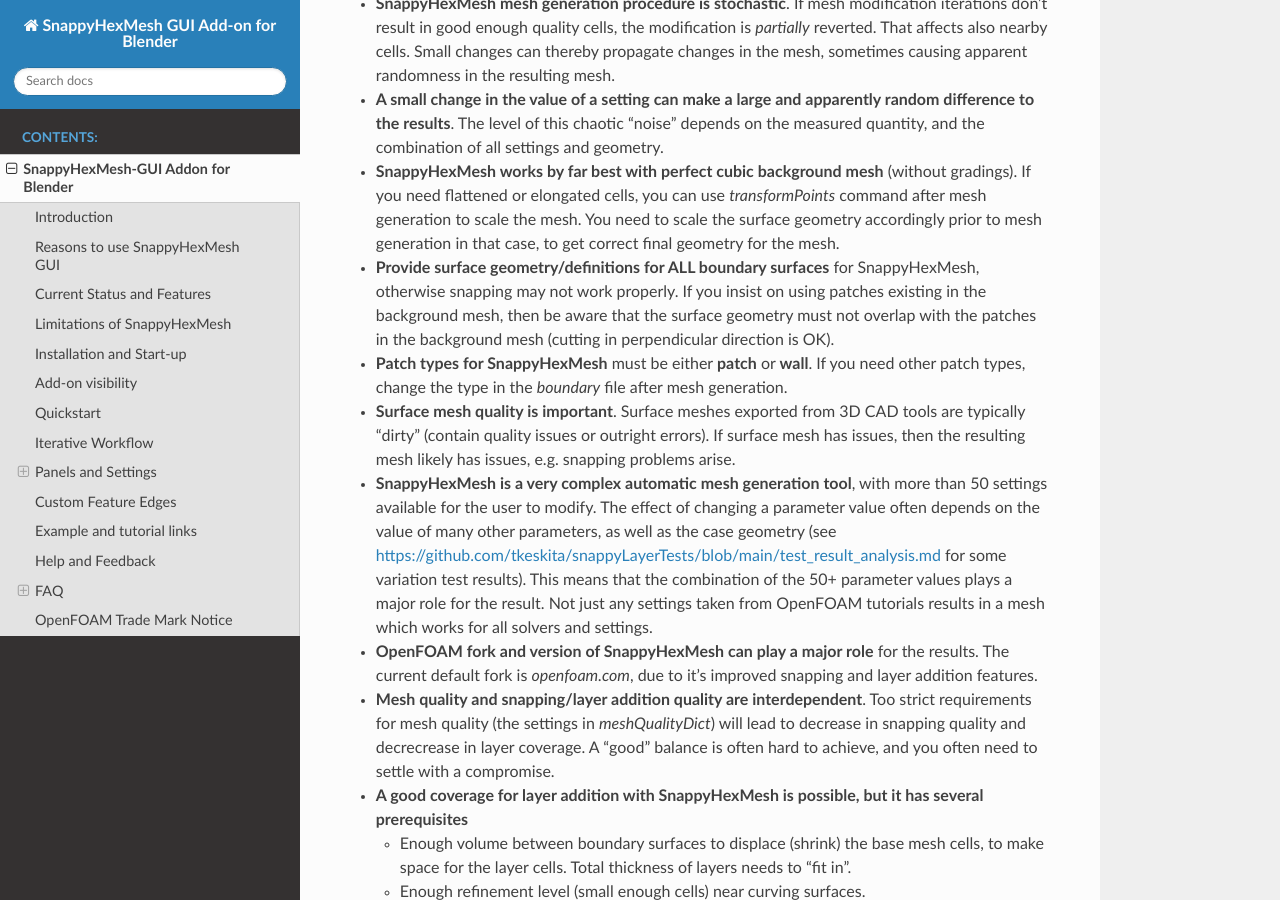
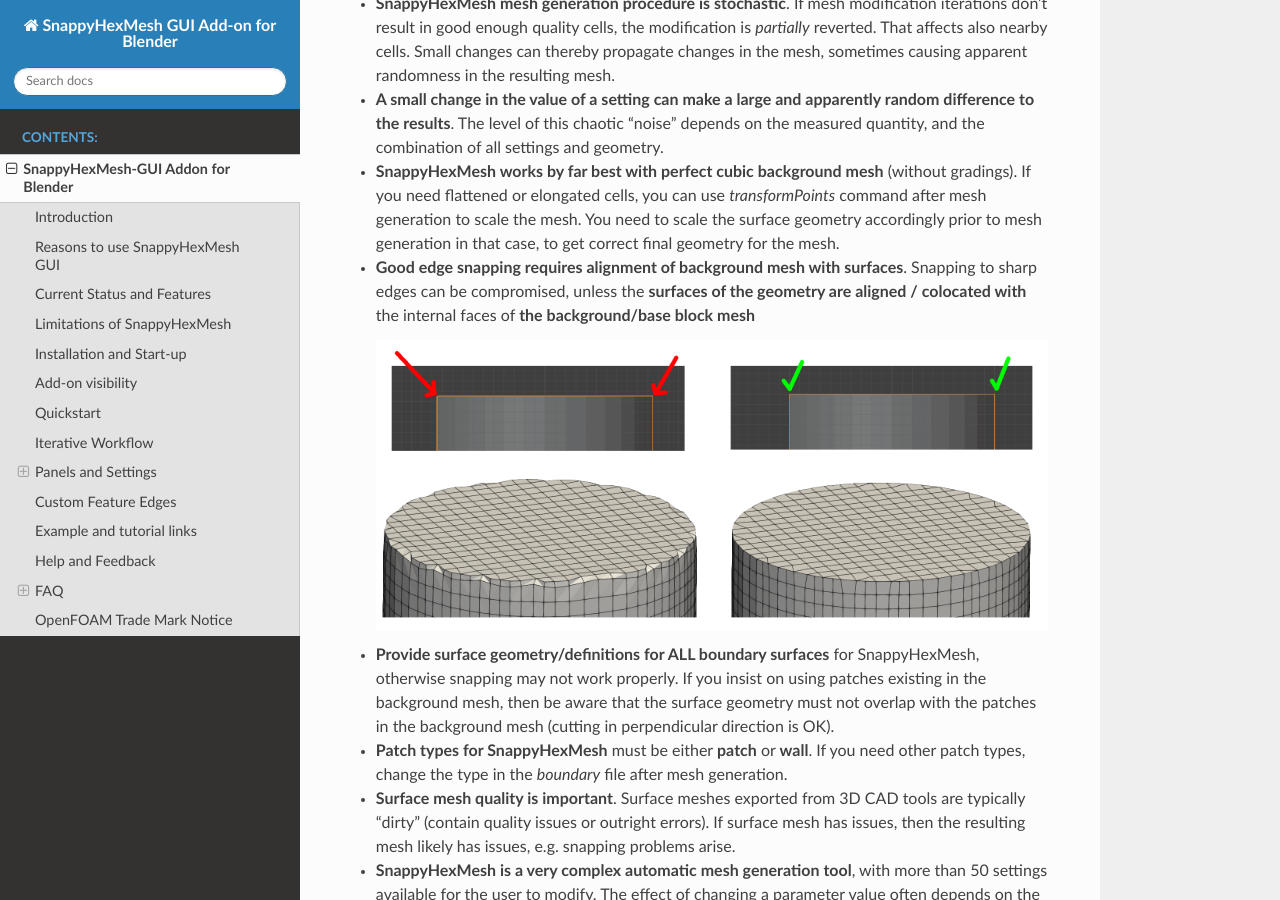
Before and after one commit to tkeskita/snappyhexmesh_gui, a Sphinx documentation site: the page built from docs/snappy_gui.rst, in a window 1280 px wide and 900 px high, scrolled down 2425 px. Built offline with Sphinx 7.4.7 and the Read the Docs theme 3.1.0, drawn with Linux system fonts in a browser that asks for light colours; some of the changed text lies outside the part shown.

Commit message:
Docs: Clarify and move base mesh alignment issue

```diff
--- a/docs/snappy_gui.rst
+++ b/docs/snappy_gui.rst
@@ -100,6 +100,13 @@
   use `transformPoints` command after mesh generation to scale the
   mesh. You need to scale the surface geometry accordingly prior to mesh
   generation in that case, to get correct final geometry for the mesh.
+* **Good edge snapping requires alignment of background mesh with surfaces**.
+  Snapping to sharp edges can be compromised, unless the **surfaces of
+  the geometry are aligned / colocated with** the internal faces of
+  **the background/base block mesh**
+
+  .. figure:: images/block_mesh_alignment.png
+
 * **Provide surface geometry/definitions for ALL boundary surfaces**
   for SnappyHexMesh, otherwise snapping may not work properly. If you
   insist on using patches existing in the background mesh, then be
@@ -268,16 +275,12 @@
 * *Cell Length* is the target length for the block mesh cube side,
   which will be created after export by running the OpenFOAM command
   *blockMesh*.
-
-.. tip::
-
   SnappyHexMesh works best when the **surfaces of the geometry are
-  aligned / colocated with** the internal faces of **the base block
-  mesh**.  Select *Cell Length* value accordingly and/or move the
+  aligned / colocated with** the internal faces of **the background/base
+  block mesh**. Select *Cell Length* value accordingly and/or move the
   geometry surfaces to achieve alignment / colocation / overlap, if
   possible.
 
-  .. figure:: images/block_mesh_alignment.png
 
 Quality Criteria
 ................
```
Also changed, not shown: docs/images/block_mesh_alignment.png.
